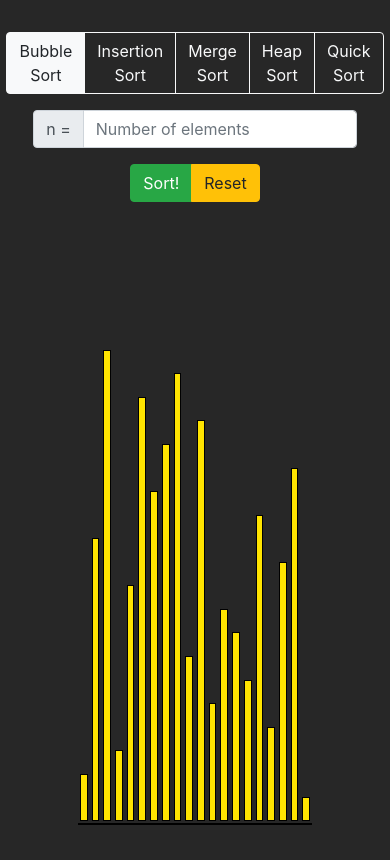
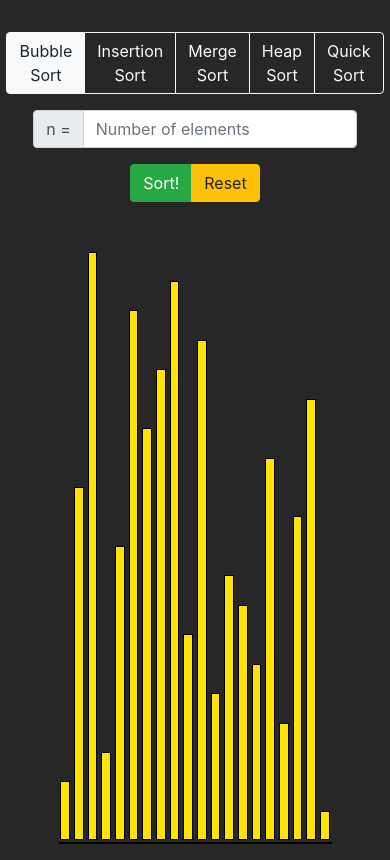
Before and after one commit to debecerra/Sorting-Visualization-Tool, a plain HTML site: page index.html in a window 390 px wide. Drawn offline with nearby package versions, Linux system fonts and the light colour scheme.

Commit message:
Make responsive for mobile

```diff
--- a/index.html
+++ b/index.html
@@ -3,6 +3,7 @@
 
 <head>
   <meta charset="utf-8">
+  <meta name="viewport" content="width=device-width, initial-scale=1">
 
   <!-- Material Icons -->
   <link href="https://fonts.googleapis.com/icon?family=Material+Icons" rel="stylesheet">
@@ -66,8 +67,9 @@
       </div> -->
 
   </div>
-
+  <div class="display-area-container">
     <div class="display-area"></div>
+  </div>
 
 </body>
 
--- a/index.js
+++ b/index.js
@@ -38,7 +38,7 @@ class ArrayItem {
 
         this.value = value;
         this.state = "inactive";
-        this.maxHeight = 0.8 * $(".display-area").height();
+        this.maxHeight = $(".display-area").height();
         this.width = (this.maxValue <= 20 ? 40 : 15);
         this.height = this.maxHeight * (this.value / this.maxValue);
         this.elem = $("<div>")
--- a/styles.css
+++ b/styles.css
@@ -13,14 +13,18 @@ html, body {
   padding: 1.5rem;
 }
 
+.display-area-container {
+  margin-top: 5%;
+  margin-bottom: 1rem;
+}
+
 .display-area {
   display: flex;
   justify-content: center;
-  /* justify-content: space-evenly; */
   align-items: flex-end;
   height: 70vh;
   border-bottom: 2px outset black;
-  width: 60%;
+  width: 70%;
   margin: auto;
 }
 
```
Lines whose indentation alone changed are shown as unchanged.
